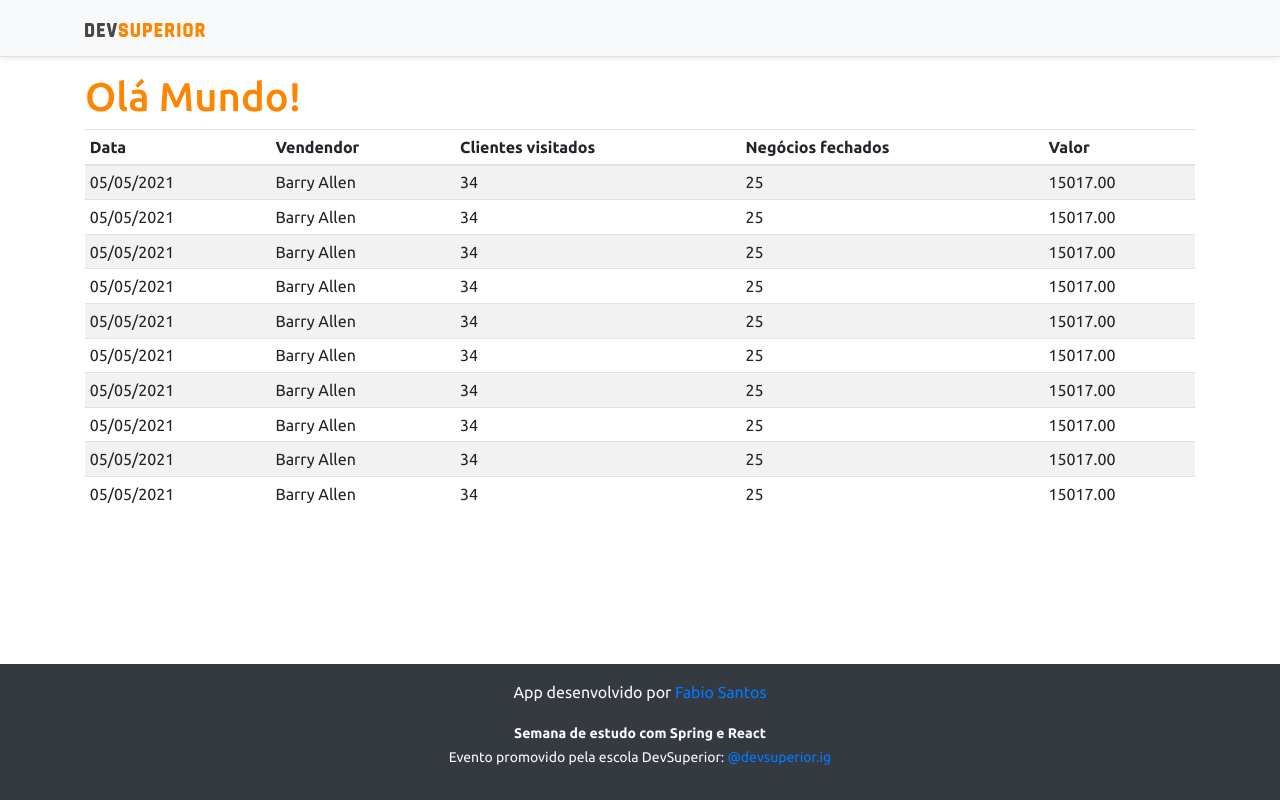
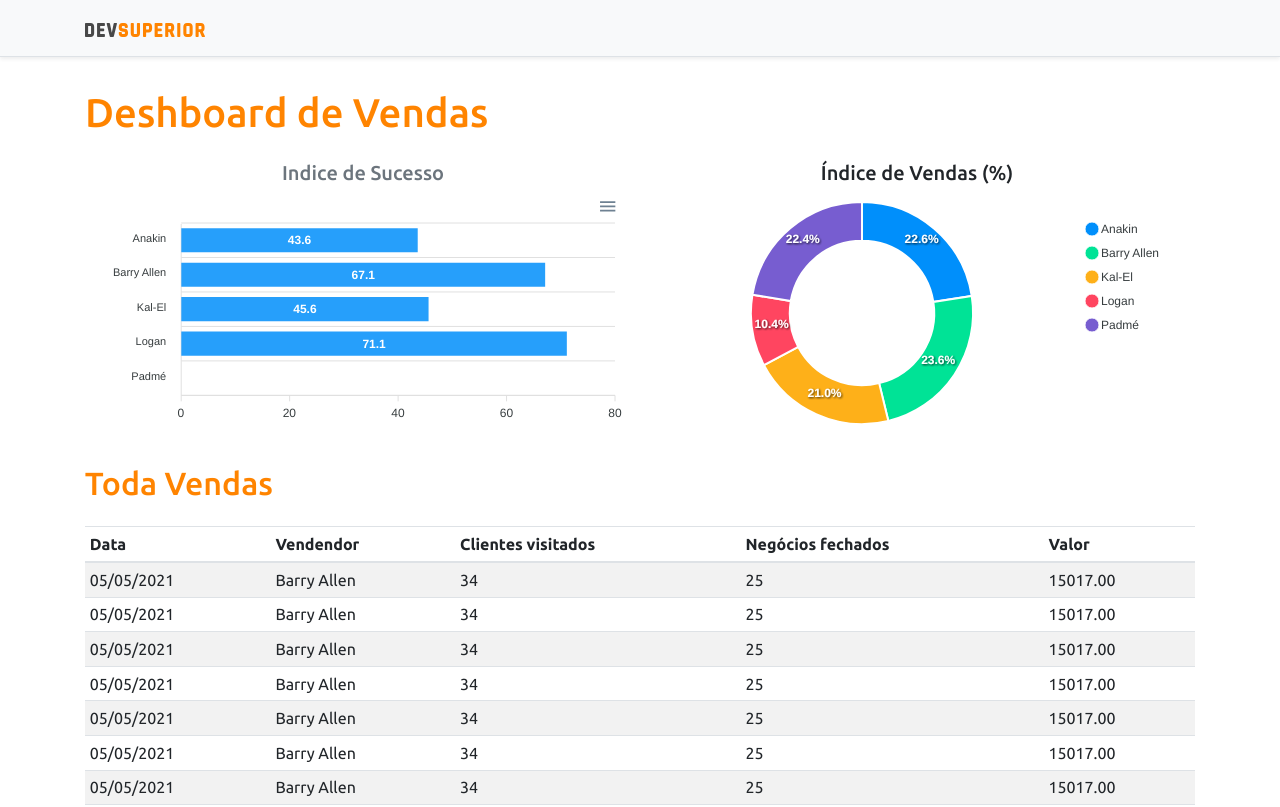
Before and after one commit to Brutos212/estudo-project-sds3, a React (Create React App) app in the folder frontend/: page / in a window 1280 px wide. Shown: the top 807 px of the page. Built offline with nearby package versions, Linux system fonts and the light colour scheme.

Commit message:
Static charts

```diff
--- a/frontend/package.json
+++ b/frontend/package.json
@@ -12,10 +12,12 @@
     "@types/node": "^12.0.0",
     "@types/react": "^17.0.0",
     "@types/react-dom": "^17.0.0",
+    "apexcharts": "^3.26.1",
     "bootstrap": "^4.6.0",
     "jquery": "1.9.1",
     "popper.js": "^1.16.1",
     "react": "^17.0.2",
+    "react-apexcharts": "^1.3.9",
     "react-dom": "^17.0.2",
     "react-scripts": "4.0.3",
     "typescript": "^4.1.2",
--- a/frontend/src/App.tsx
+++ b/frontend/src/App.tsx
@@ -1,6 +1,9 @@
+import BarChart from "components/BarChart";
 import DataTable from "components/DataTable";
+import DonutChart from "components/DonutChart";
 import Footer from "components/Footer";
 import NavBar from "components/NavBar";
+
 
 
 
@@ -9,7 +12,24 @@
     <>
       <NavBar />
       <div className="container">
-        <h1 className="text-primary">Olá Mundo!</h1>
+        <h1 className="text-primary py-3">Deshboard de Vendas</h1>
+
+        <div className="row px-3">
+          <div className="col-sm-6">
+            <h5 className= "text-center text-secondary">Indice de Sucesso</h5>
+            <BarChart />
+          </div>
+          <div className="col-sm-6">
+            <h5 className="text-center ">Índice de Vendas (%)</h5>
+            <DonutChart />
+
+          </div>
+
+        </div>
+
+        <div className="py-3">
+          <h2 className="text-primary"> Toda Vendas </h2>
+        </div>
 
         <DataTable />
       </div>
--- /dev/null
+++ b/frontend/src/components/BarChart/index.tsx
@@ -0,0 +1,35 @@
+import Chart from "react-apexcharts";
+
+const BarChart = () => {
+    const options = {
+        plotOptions: {
+            bar:{
+                horizontal: true,
+            }
+        }
+    }
+
+    const mockData = {
+        labels: {
+            categories: ['Anakin', 'Barry Allen', 'Kal-El', 'Logan', 'Padmé' ]
+        },
+        series: [
+            {
+                name: "% Sucesso",
+                data: [43.6, 67.1, 45.6, 71.1]
+            }
+        ]
+    };
+
+    return (
+        <Chart
+            options={{...options, xaxis: mockData.labels}}
+            series={mockData.series }
+            type="bar"
+            height="240"
+        />
+
+    );
+}
+
+export default BarChart;
--- /dev/null
+++ b/frontend/src/components/DonutChart/index.tsx
@@ -0,0 +1,27 @@
+import Chart from "react-apexcharts";
+
+
+const DonutChart = () => {
+
+    const mockData = {
+        series: [477138, 499928, 444867, 220426, 473088],
+        labels: ['Anakin', 'Barry Allen', 'Kal-El', 'Logan', 'Padmé']
+    }
+
+    const options = {
+        legend: {
+            show: true
+        }
+    }
+
+    return (
+        <Chart
+            options={{ ...options, labels: mockData.labels }}
+            series={mockData.series}
+            type="donut"
+            height="240"
+        />
+    )
+}
+
+export default DonutChart;
```
Also changed, not shown: 2 other files (tests, documents, lock files or other folders).
